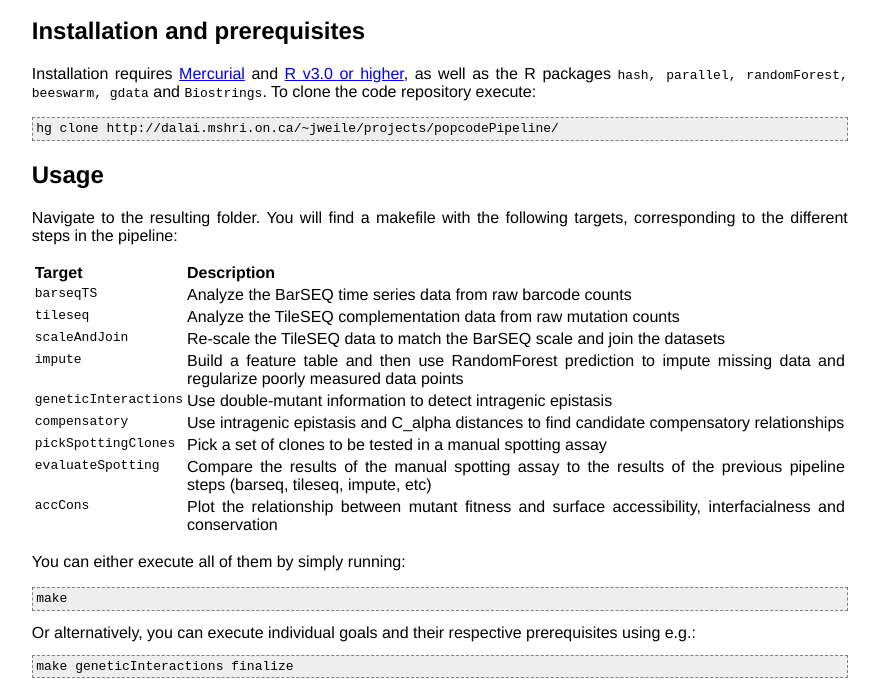
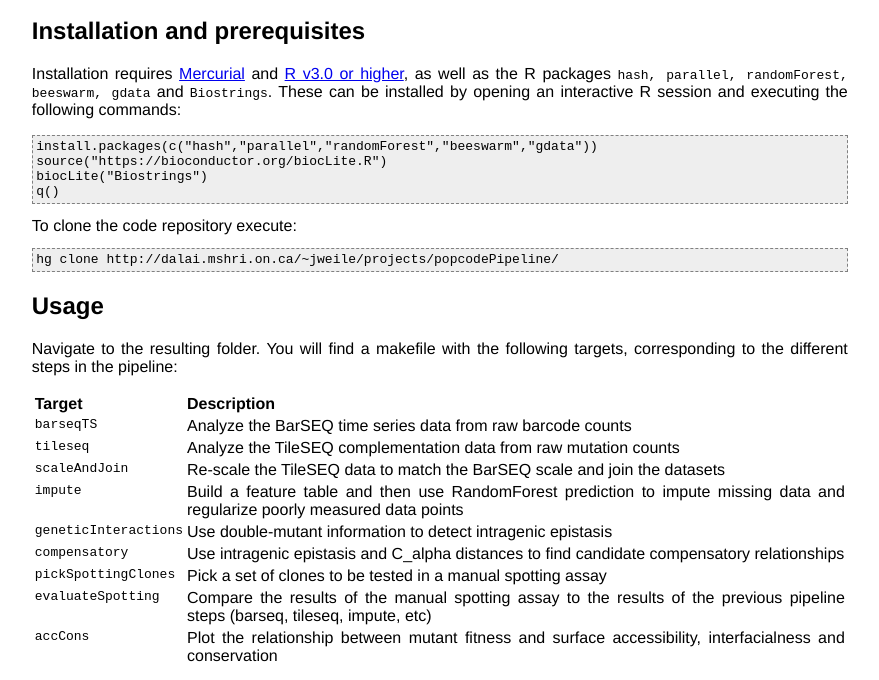
Before and after one commit to jweile/dmsPipeline, a plain HTML site: page doc/index.html in a window 1280 px wide. Shown: the part 125-805 px from the top of the page, without its empty margins (14-893 px from the left). Drawn offline with Linux system fonts and the light colour scheme.

Commit message:
package installation instructions in docu

```diff
--- a/doc/index.html
+++ b/doc/index.html
@@ -27,7 +27,12 @@
 	<h1>POPCode Analysis Pipeline</h1>
 	<p>Jochen Weile, Roth Lab 2016</p>
 	<h2>Installation and prerequisites</h2>
-	<p>Installation requires <a href="https://www.mercurial-scm.org/">Mercurial</a> and <a href="https://www.r-project.org/">R v3.0 or higher</a>, as well as the R packages <code>hash, parallel, randomForest, beeswarm, gdata</code> and <code>Biostrings</code>. To clone the code repository execute:
+	<p>Installation requires <a href="https://www.mercurial-scm.org/">Mercurial</a> and <a href="https://www.r-project.org/">R v3.0 or higher</a>, as well as the R packages <code>hash, parallel, randomForest, beeswarm, gdata</code> and <code>Biostrings</code>. These can be installed by opening an interactive R session and executing the following commands:
+	<code><pre>install.packages(c("hash","parallel","randomForest","beeswarm","gdata"))
+source("https://bioconductor.org/biocLite.R")
+biocLite("Biostrings")
+q()</pre></code>
+	To clone the code repository execute:
 	<code><pre>hg clone http://dalai.mshri.on.ca/~jweile/projects/popcodePipeline/</pre></code>
 	</p>
 	<h2>Usage</h2>
```
